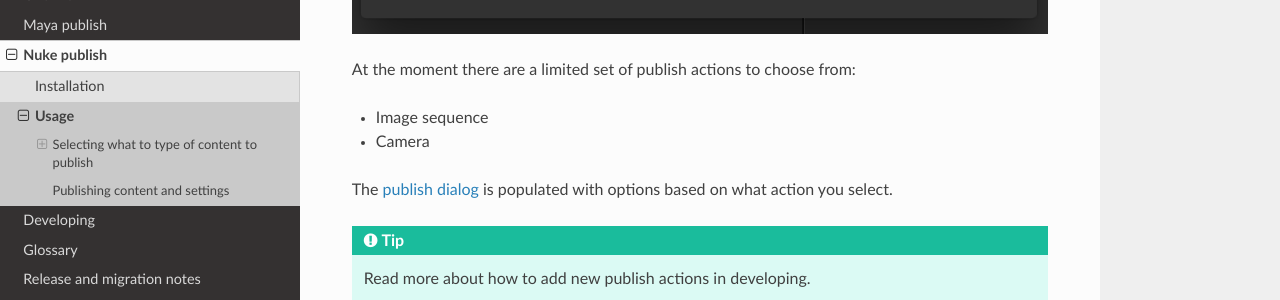
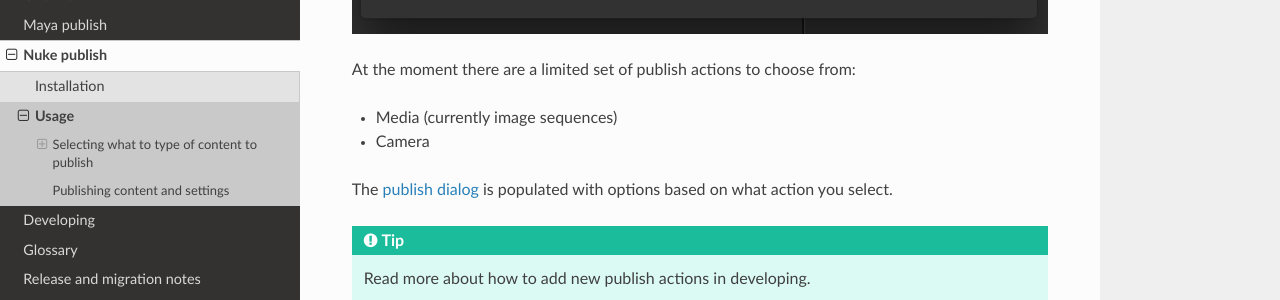
Before and after one commit to ftrackhq/ftrack-connect-documentation, a Sphinx documentation site: the page built from doc/nuke/usage.rst, in a window 1280 px wide and 900 px high, scrolled down 677 px. Shown: the part 150-450 px from the top of the window. Built offline with Sphinx 7.4.7 and the Read the Docs theme 2.0.0, drawn with Linux system fonts in a browser that asks for light colours.

Commit message:
Clarify supported asset plugins in nuke

```diff
--- a/doc/nuke/usage.rst
+++ b/doc/nuke/usage.rst
@@ -23,7 +23,7 @@ Actions
 
 At the moment there are a limited set of publish actions to choose from:
 
-*   Image sequence
+*   Media (currently image sequences)
 *   Camera
 
 The :term:`publish dialog` is populated with options based on what action you
```
